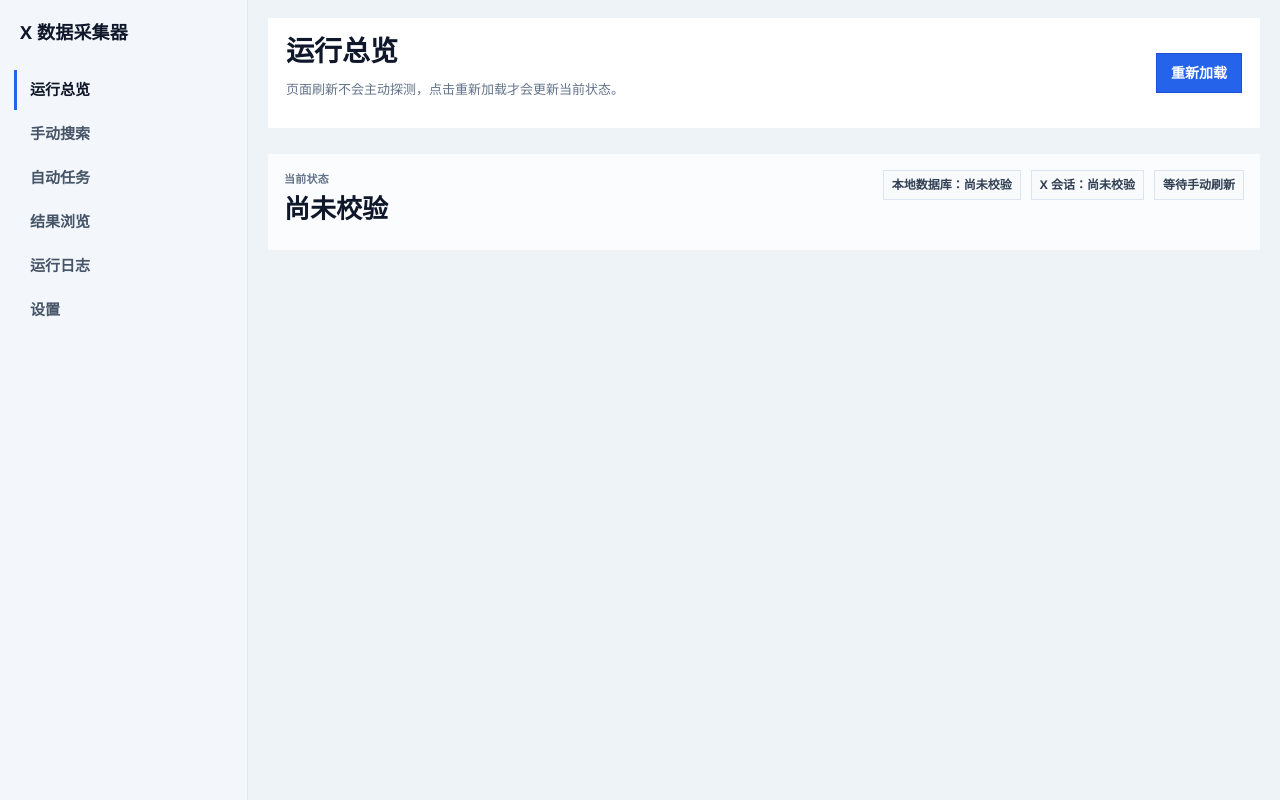
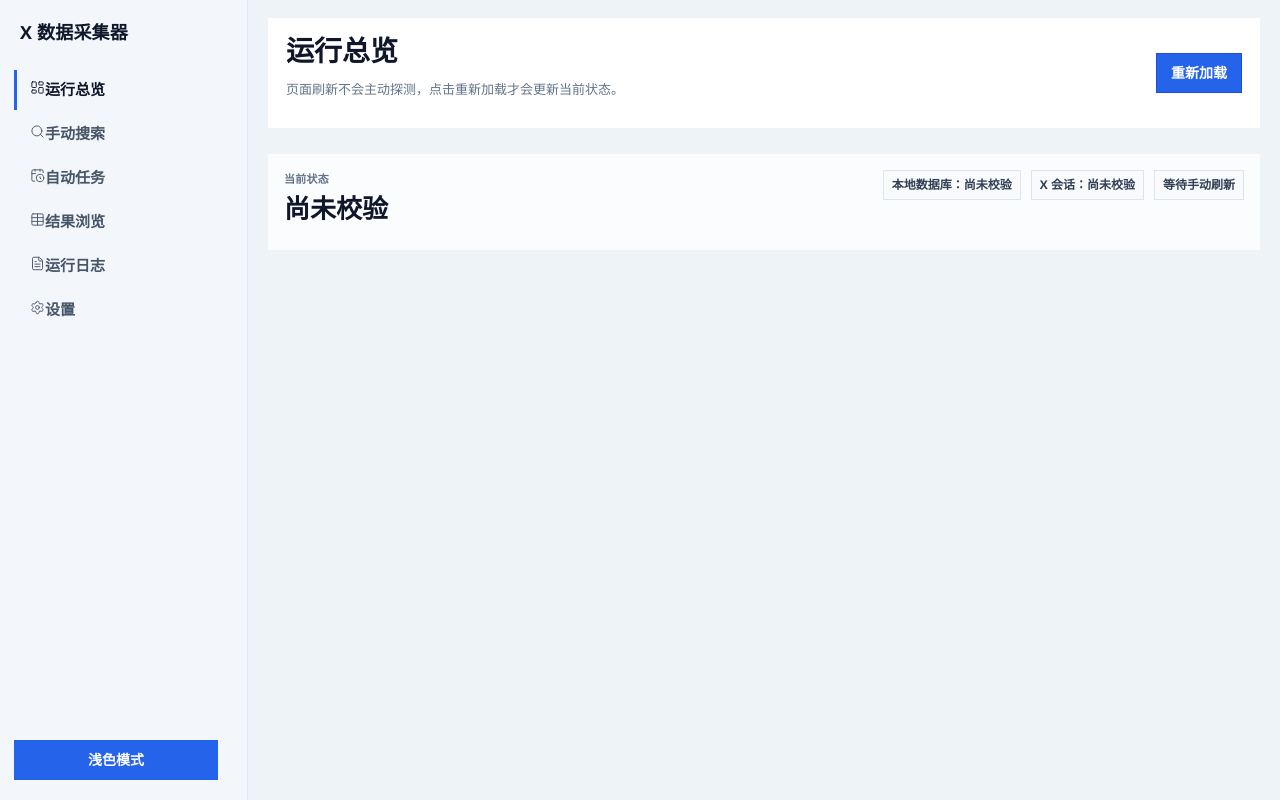
Before and after one commit to gis2all/xdata-collector, a React (Vite) app in the folder web-ui/: page / in a window 1280 px wide. Built offline with nearby package versions, Linux system fonts and the light colour scheme; no server answers.

Commit message:
feat(web-ui): 引入品牌图标、主题切换与统一字体

```diff
--- a/web-ui/index.html
+++ b/web-ui/index.html
@@ -3,6 +3,12 @@
   <head>
     <meta charset="UTF-8" />
     <meta name="viewport" content="width=device-width, initial-scale=1.0" />
+    <link rel="preconnect" href="https://fonts.googleapis.com">
+    <link rel="preconnect" href="https://fonts.gstatic.com" crossorigin>
+    <link
+      href="https://fonts.googleapis.com/css2?family=Inter:wght@400;500;600;700&family=Noto+Sans+SC:wght@400;500;600;700&display=swap"
+      rel="stylesheet"
+    />
     <link rel="icon" type="image/svg+xml" href="/favicon.svg" />
     <title>X数据采集器</title>
   </head>
--- a/web-ui/src/App.tsx
+++ b/web-ui/src/App.tsx
@@ -5,32 +5,54 @@ import { JobsPage } from "./pages/JobsPage";
 import { ResultsPage } from "./pages/ResultsPage";
 import { LogsPage } from "./pages/LogsPage";
 import { SettingsPage } from "./pages/SettingsPage";
+import { CalendarClock, FileText, LayoutDashboard, Search, Settings, Table } from "lucide-react";
 
 const ACTIVE_PAGE_STORAGE_KEY = "app.activePage.v1";
+const THEME_STORAGE_KEY = "app.theme.v1";
+
+type Theme = "dark" | "light";
+
+function readStoredTheme(): Theme {
+  if (typeof window === "undefined") {
+    return "dark";
+  }
+  try {
+    const raw = window.localStorage.getItem(THEME_STORAGE_KEY);
+    return raw === "light" ? "light" : "dark";
+  } catch {
+    return "dark";
+  }
+}
 
 const NAVS = [
   {
     id: "dashboard",
+    icon: LayoutDashboard,
     label: "运行总览",
     shellWidth: "wide",
     component: <DashboardPage />,
   },
   {
     id: "manual",
+    icon: Search,
     label: "手动搜索",
     shellWidth: "wide",
     component: <ManualSearchPage />,
   },
-  { id: "jobs", label: "自动任务", shellWidth: "wide", component: <JobsPage /> },
+  { id: "jobs",
+    icon: CalendarClock, label: "自动任务", shellWidth: "wide", component: <JobsPage /> },
   {
     id: "results",
+    icon: Table,
     label: "结果浏览",
     shellWidth: "wide",
     component: <ResultsPage />,
   },
-  { id: "logs", label: "运行日志", shellWidth: "wide", component: <LogsPage /> },
+  { id: "logs",
+    icon: FileText, label: "运行日志", shellWidth: "wide", component: <LogsPage /> },
   {
     id: "settings",
+    icon: Settings,
     label: "设置",
     shellWidth: "wide",
     component: <SettingsPage />,
@@ -101,6 +123,20 @@ function writeHashActivePage(value: NavId) {
 
 export function App() {
   const [active, setActive] = useState<NavId>(() => readInitialActivePage());
+  const [theme, setTheme] = useState<Theme>(() => readStoredTheme());
+
+  useEffect(() => {
+    document.documentElement.dataset.theme = theme;
+    try {
+      window.localStorage.setItem(THEME_STORAGE_KEY, theme);
+    } catch {
+      // Ignore storage write failures.
+    }
+  }, [theme]);
+
+  function toggleTheme() {
+    setTheme((prev) => (prev === "dark" ? "light" : "dark"));
+  }
 
   useEffect(() => {
     function syncFromHash() {
@@ -147,10 +183,20 @@ export function App() {
                 activatePage(item.id);
               }}
             >
-              {item.label}
+              <item.icon size={15} strokeWidth={1.5} aria-hidden="true" />
+              <span>{item.label}</span>
             </button>
           ))}
         </nav>
+
+        <button
+          type="button"
+          className="theme-toggle"
+          data-testid="theme-toggle"
+          onClick={toggleTheme}
+        >
+          {theme === "dark" ? "浅色模式" : "深色模式"}
+        </button>
       </aside>
       <main className="app-canvas">
         {NAVS.map((item) => (
--- a/web-ui/src/components/TagPills.tsx
+++ b/web-ui/src/components/TagPills.tsx
@@ -1,18 +1,18 @@
 import type { CSSProperties } from "react";
 
 const TAG_PALETTE = [
-  { bg: "#dbeafe", border: "#60a5fa", fg: "#1e3a8a" },
-  { bg: "#dcfce7", border: "#4ade80", fg: "#14532d" },
-  { bg: "#ffedd5", border: "#fb923c", fg: "#7c2d12" },
-  { bg: "#fce7f3", border: "#f472b6", fg: "#831843" },
-  { bg: "#ede9fe", border: "#8b5cf6", fg: "#4c1d95" },
-  { bg: "#ccfbf1", border: "#2dd4bf", fg: "#134e4a" },
-  { bg: "#fee2e2", border: "#f87171", fg: "#7f1d1d" },
-  { bg: "#e0e7ff", border: "#818cf8", fg: "#312e81" },
-  { bg: "#fef9c3", border: "#eab308", fg: "#713f12" },
-  { bg: "#f0fdf4", border: "#22c55e", fg: "#166534" },
-  { bg: "#cffafe", border: "#06b6d4", fg: "#164e63" },
-  { bg: "#fae8ff", border: "#d946ef", fg: "#701a75" },
+  { bg: "var(--tag-0-bg)", border: "var(--tag-0-border)", fg: "var(--tag-0-fg)" },
+  { bg: "var(--tag-1-bg)", border: "var(--tag-1-border)", fg: "var(--tag-1-fg)" },
+  { bg: "var(--tag-2-bg)", border: "var(--tag-2-border)", fg: "var(--tag-2-fg)" },
+  { bg: "var(--tag-3-bg)", border: "var(--tag-3-border)", fg: "var(--tag-3-fg)" },
+  { bg: "var(--tag-4-bg)", border: "var(--tag-4-border)", fg: "var(--tag-4-fg)" },
+  { bg: "var(--tag-5-bg)", border: "var(--tag-5-border)", fg: "var(--tag-5-fg)" },
+  { bg: "var(--tag-6-bg)", border: "var(--tag-6-border)", fg: "var(--tag-6-fg)" },
+  { bg: "var(--tag-7-bg)", border: "var(--tag-7-border)", fg: "var(--tag-7-fg)" },
+  { bg: "var(--tag-8-bg)", border: "var(--tag-8-border)", fg: "var(--tag-8-fg)" },
+  { bg: "var(--tag-9-bg)", border: "var(--tag-9-border)", fg: "var(--tag-9-fg)" },
+  { bg: "var(--tag-10-bg)", border: "var(--tag-10-border)", fg: "var(--tag-10-fg)" },
+  { bg: "var(--tag-11-bg)", border: "var(--tag-11-border)", fg: "var(--tag-11-fg)" },
 ];
 
 function hashTag(value: string) {
```
Also changed, not shown: web-ui/public/favicon.svg, 1 other file (tests, documents, lock files or other folders).
